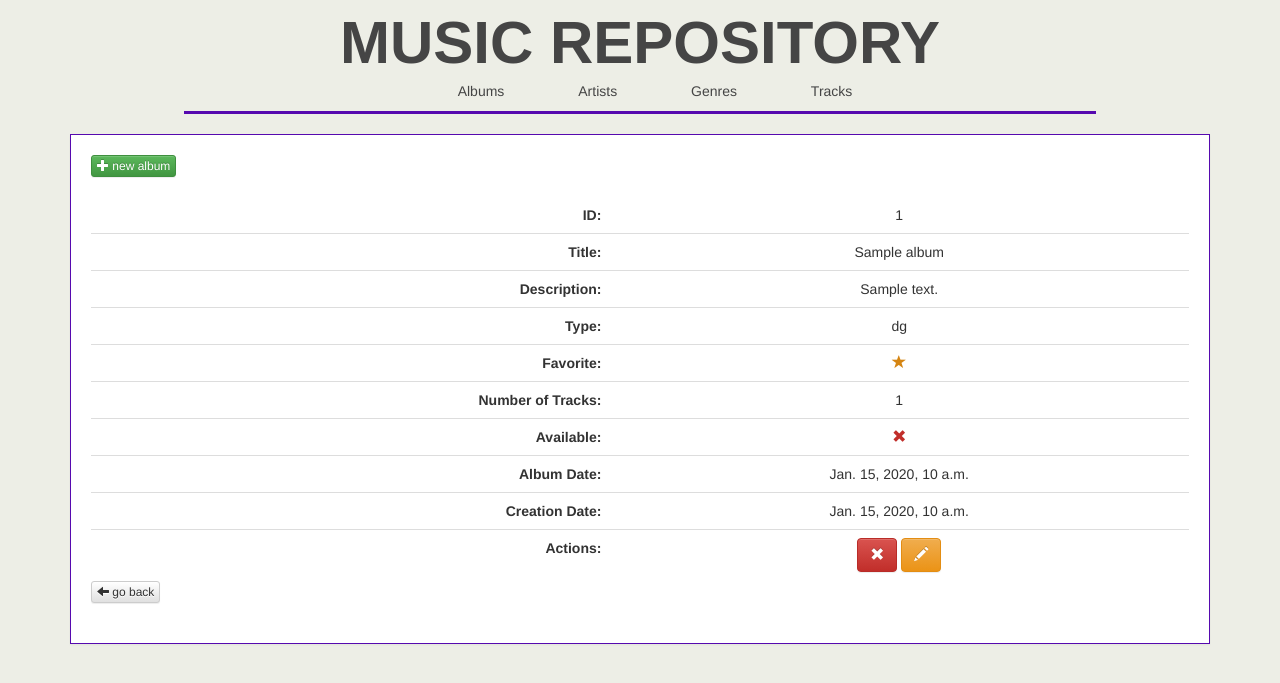
After one commit to soltex1/Music-Repository---Faarm-Challenge, a Django app: page /1/ in a window 1280 px wide. The commit adds this page. Shown: the top 683 px of the page. Run offline with Django 3.2, Linux system fonts and the light colour scheme; tables that the repository leaves empty hold one stand-in row (values such as "Sample post"); some libraries are stand-ins or nearby versions.

Commit message:
added read (view) album

```diff
--- a/mymusic/myrepository/static/myrepository/index.css
+++ b/mymusic/myrepository/static/myrepository/index.css
@@ -70,3 +70,9 @@ body {
 .favorite .glyphicon-star{
 	color: #d58512;
 }
+
+
+#table-detail th
+{
+    text-align:right;
+}
--- /dev/null
+++ b/mymusic/myrepository/templates/myrepository/detail.html
@@ -0,0 +1,98 @@
+{% load static %}
+
+<!DOCTYPE html>
+<html lang="en">
+  <head>
+  	<link rel="stylesheet" type="text/css" href="{% static 'myrepository/index.css' %}" />
+    <link rel="stylesheet" href="//maxcdn.bootstrapcdn.com/bootstrap/3.2.0/css/bootstrap.min.css">
+	<link rel="stylesheet" href="//maxcdn.bootstrapcdn.com/bootstrap/3.2.0/css/bootstrap-theme.min.css">
+  </head>
+
+<body>
+	{% include "myrepository/header.html" %}
+	<div class="container">
+		<div class="panel panel-default panel-height", id="panel-admin">
+			<a href="{% url 'index' %}" class="top-menu">
+				<button type="button" class="btn btn-success btn-xs">
+					<span class="glyphicon glyphicon-plus" aria-hidden="true"></span> new album
+				</button>
+
+
+			</a><br><br>
+
+			<table id="table-detail" class="table table-responsive">
+				<tr>
+					<th>ID:</th>
+					<td>{{ album.id }}</td>
+				</tr>
+				<tr>
+					<th>Title:</th>
+	    			<td>{{ album.title }}</td>
+	    		</tr>
+				<tr>
+					<th>Description:</th>
+					<td>{{ album.description }}</td>
+				</tr>
+				<tr>
+					<th>Type:</th>
+					<td>{{ album.types }}</td>
+				</tr>
+				<tr>
+					<th>Favorite:</th>
+					   {% if album.favorite == True %}
+				        	<td class="favorite"><span class="glyphicon glyphicon-star" aria-hidden="true"></span></td>
+				        {% else %}
+				          	<td>-</td>
+				        {% endif %}
+				</tr>
+				<tr>
+					<th>Number of Tracks:</th>
+					<td>{{ album.n_songs }}</td>
+				</tr>
+				<tr>
+					<th>Available:</th>
+					 {% if album.lending %}
+						 	 <td class="available"> <i class="glyphicon glyphicon-remove"></i> </td>
+						 {% else %}
+						 	 <td class="available"> <i class="glyphicon glyphicon-ok"></i> </td>
+						 {% endif %}
+				</tr>
+				<tr>
+					<th>Album Date:</th>
+					<td>{{ album.a_date }}</td>
+				</tr>
+				<tr>
+					<th>Creation Date:</th>
+					<td>{{ album.c_date }}</td>
+				</tr>
+
+				<tr>
+
+				<th> Actions:</th>
+				 	<td>
+
+
+				       		<a href="{% url 'index' %}">
+				       			<button type="button" class="btn btn-danger">
+				       				<span class="glyphicon glyphicon-remove" aria-hidden="true"></span>
+				       			</button>
+				       		</a>
+
+				       		<a href="{% url 'index' %}">
+				       			<button type="button" class="btn btn-warning btn-s">
+				       				<span class="glyphicon glyphicon-pencil" aria-hidden="true"></span>
+				       			</button>
+				       		</a>
+						</td>
+				</tr>
+			</table>
+			<a href="{% url 'index' %}" class="top-menu">
+			<button type="button" class="btn btn-default btn-xs">
+					<span class="glyphicon glyphicon-arrow-left" aria-hidden="true"></span> go back
+				</button>
+				</a><br><br>
+		</div>
+
+	</div>
+ </body>
+ </html>
--- a/mymusic/myrepository/templates/myrepository/index.html
+++ b/mymusic/myrepository/templates/myrepository/index.html
@@ -51,14 +51,14 @@
 				          	<td>-</td>
 				        {% endif %}
 
- 						{% if album.lending %}
+ 						 {% if album.lending %}
 						 	 <td class="available"> <i class="glyphicon glyphicon-remove"></i> </td>
 						 {% else %}
 						 	 <td class="available"> <i class="glyphicon glyphicon-ok"></i> </td>
 						 {% endif %}
 
 				       	<td>
-					     	<a href="{% url 'index' %}">
+					     	<a href="{% url 'detail' album.id %}">
 					     		<button type="button"  class="btn btn-default">
 					     			<span class="glyphicon glyphicon-search" aria-hidden="true"></span>
 					     		</button>
--- a/mymusic/myrepository/urls.py
+++ b/mymusic/myrepository/urls.py
@@ -5,4 +5,5 @@ from . import views
 appname='myrepository'
 urlpatterns = [
     url(r'^$', views.index, name='index'),
+  	url(r'^(?P<album_id>\d+)/$', views.detail, name='detail'),
 ]
--- a/mymusic/myrepository/views.py
+++ b/mymusic/myrepository/views.py
@@ -7,8 +7,14 @@ from django.http import HttpResponse
 from myrepository.models import Album
 
 from django.contrib import messages
+
 def index(request):
 	messages.add_message(request, messages.INFO, 'Hello world.')
 	all_albums = Album.objects.all()
 	context = {'all_albums': all_albums}
 	return render(request, 'myrepository/index.html', context)
+
+def detail(request, album_id):
+	album = Album.objects.get(id = album_id)
+	context = {'album': album}
+	return render(request, 'myrepository/detail.html', context)
```
